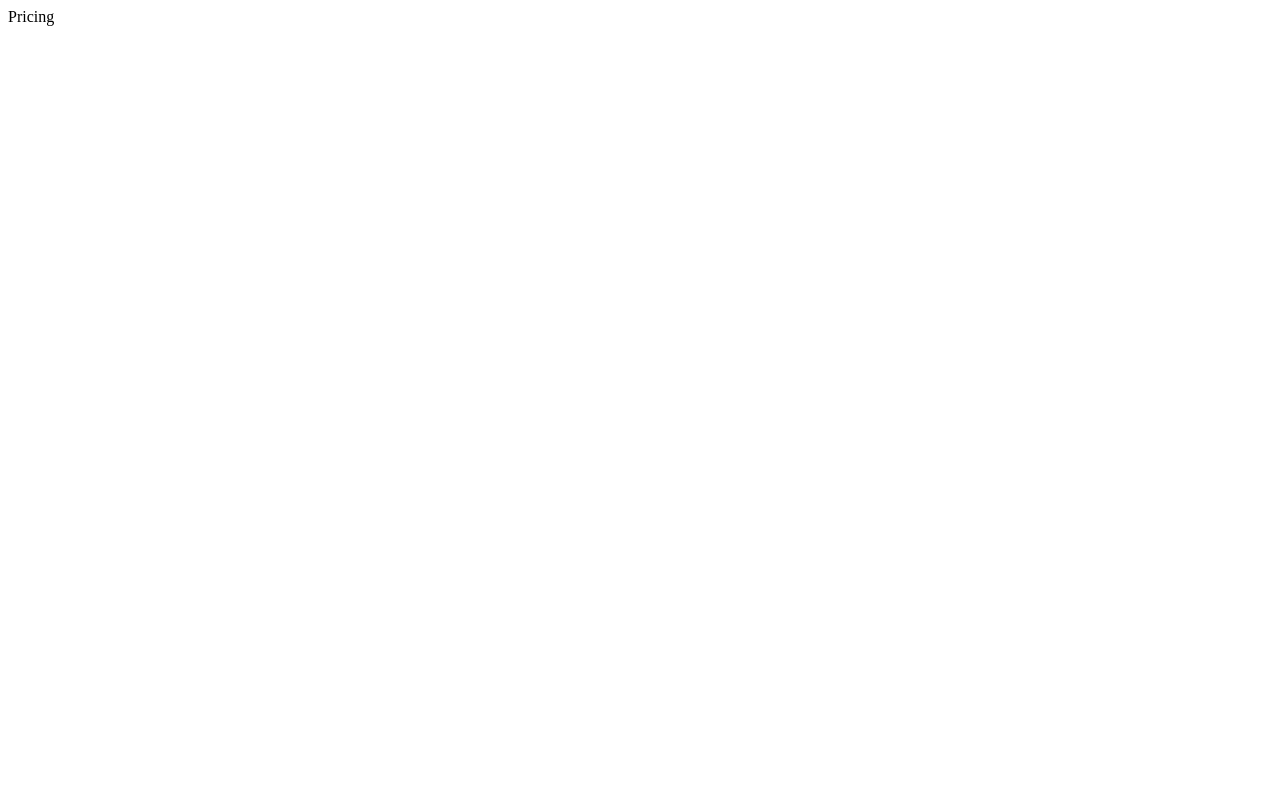
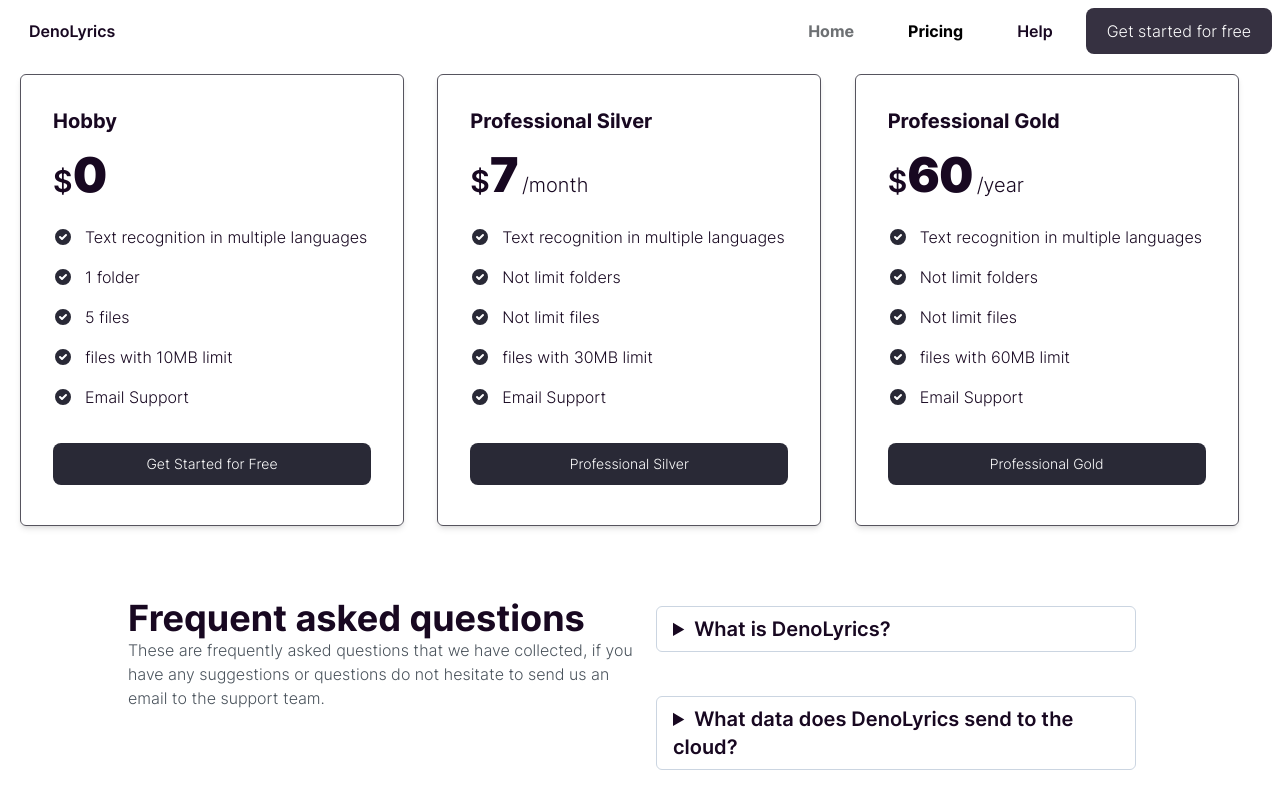
Before and after one commit to denolyrics/denolyrics.app, a Next.js app: page /pricing in a window 1280 px wide. Shown: the top 800 px of the page. Built offline with nearby package versions, Linux system fonts and the light colour scheme.

Commit message:
add changes

```diff
--- a/app/layout.tsx
+++ b/app/layout.tsx
@@ -2,6 +2,7 @@
 import "../styles/globals.css";
 import "../styles/font.css";
 import Footer from "./footer";
+import Navbar from "../components/Navbar";
 
 export default function RootLayout({
   children,
@@ -16,6 +17,7 @@ export default function RootLayout({
       */}
       <head />
       <body>
+        <Navbar />
         {children}
         <Footer />
       </body>
--- a/app/page.tsx
+++ b/app/page.tsx
@@ -1,12 +1,10 @@
 import Faq from "@/components/Faq";
-import Navbar from "@/components/Navbar";
 import Image from "next/image";
 import Link from "next/link";
 
 export default function Home() {
   return (
     <main>
-      <Navbar />
       <div className="mt-20 md:mt-10">
         <div className="flex justify-center items-center">
         <svg
--- /dev/null
+++ b/app/pricing/head.tsx
@@ -0,0 +1,13 @@
+export default function Head() {
+  return (
+    <>
+      <title>DenoLyrics | Pricing</title>
+      <meta content="width=device-width, initial-scale=1" name="viewport" />
+      <meta
+        name="description"
+        content="Get text to audio with few clicks through Artificial Intelligence, DenoLyrics is a web application that understands many languages."
+      />
+      <link rel="icon" href="/denolyrics.svg" type="image/svg" />
+    </>
+  );
+}
--- /dev/null
+++ b/app/pricing/page.tsx
@@ -0,0 +1,117 @@
+import Faq from "@/components/Faq";
+import React from "react";
+
+function Pricing() {
+  return (
+    <>
+      <div className="flex justify-around mr-10">
+        <div className="grid grid-cols-1 md:grid-cols-3 gap-3 mt-3">
+          {suscriptions.map((sub, index) => {
+            return (
+              <div
+                key={sub.id}
+                id={`Card ${sub.type}`}
+                className="w-full max-w-sm p-4 bg-menu border border-[#56545e] rounded-md shadow-md sm:p-8 ml-5 mr-5"
+              >
+                <h5 className="mb-4 text-xl font-bold">{sub.type}</h5>
+                <div className="flex items-baseline">
+                  <span className="text-3xl font-semibold">$</span>
+                  <span className="text-5xl font-extrabold tracking-tight">
+                    {sub.pricing}
+                  </span>
+                  <span className="ml-1 text-xl font-normal ">
+                    {sub.type === "Hobby" ? "" : "/" + sub.duration}
+                  </span>
+                </div>
+                {/* List */}
+                <ul role="list" className="space-y-5 my-7">
+                  {sub.benefits.map((benefit) => {
+                    return (
+                      <li key={benefit} className="flex space-x-3">
+                        {/* Icon */}
+                        <svg
+                          aria-hidden="true"
+                          className="flex-shrink-0 w-5 h-5 text-[#292936]"
+                          fill="currentColor"
+                          viewBox="0 0 20 20"
+                          xmlns="http://www.w3.org/2000/svg"
+                        >
+                          <path
+                            fillRule="evenodd"
+                            d="M10 18a8 8 0 100-16 8 8 0 000 16zm3.707-9.293a1 1 0 00-1.414-1.414L9 10.586 7.707 9.293a1 1 0 00-1.414 1.414l2 2a1 1 0 001.414 0l4-4z"
+                            clipRule="evenodd"
+                          />
+                        </svg>
+                        <span className="text-base font-normal leading-tight">
+                          {benefit}
+                        </span>
+                      </li>
+                    );
+                  })}
+                </ul>
+                <button
+                  type="button"
+                  id={`btn-plan-${index}`}
+                  className="select-none w-full hover:shadow-md bg-[#292936] hover:bg-black text-white focus:outline-none text-sm font-medium rounded-lg inline-flex justify-center text-center px-5 py-2.5 mb-2 mt-2 border border-transparent"
+                >
+                  {sub.type === "Hobby" ? "Get Started for Free" : sub.type}
+                </button>
+              </div>
+            );
+          })}
+        </div>
+      </div>
+      <br />
+      <br />
+      <br />
+      <Faq />
+    </>
+  );
+}
+
+export default Pricing;
+
+const suscriptions = [
+  {
+    id: 1,
+    type: "Hobby",
+    pricing: 0,
+    duration: "month",
+    benefits: [
+      "Text recognition in multiple languages",
+      "1 folder",
+      "5 files",
+      "files with 10MB limit",
+      "Email Support",
+    ],
+    link: "https://app.denolyrics.com",
+  },
+  {
+    id: 2,
+    type: "Professional Silver",
+    pricing: 7,
+    duration: "month",
+    benefits: [
+      "Text recognition in multiple languages",
+      "Not limit folders",
+      "Not limit files",
+      "files with 30MB limit",
+      "Email Support",
+    ],
+    link: "https://app.denolyrics.com/settings/billing?modal=2",
+  },
+  {
+    id: 3,
+    type: "Professional Gold",
+    pricing: 60,
+    duration: "year",
+    benefits: [
+      "Text recognition in multiple languages",
+      "Not limit folders",
+      "Not limit files",
+      "files with 60MB limit",
+      "Email Support",
+    ],
+    link: "https://app.denolyrics.com/settings/billing?modal=3",
+  },
+];
--- a/components/Navbar/index.tsx
+++ b/components/Navbar/index.tsx
@@ -1,7 +1,10 @@
+"use client";
 import React from "react";
 import Link from "next/link";
+import { usePathname } from "next/navigation";
 
 function Navbar() {
+  const pathname = usePathname();
   return (
     <>
       <nav className="block md:hidden m-3">
@@ -25,12 +28,12 @@ function Navbar() {
           </div>
         </div>
       </nav>
-      <nav className="hidden md:block font-semibold text-[#6D7073] backdrop-blur-sm bg-white/80 sticky top-0 z-50 p-2">
+      <nav className="hidden md:block font-semibold backdrop-blur-sm bg-white/80 sticky top-0 z-50 p-2">
         <div className="grid grid-cols-2">
           <div className="flex justify-start items-start">
             <Link
               href="/"
-              className="select-none px-5 py-2.5 font-bold border border-transparent"
+              className="select-none px-5 py-2.5 border border-transparent"
             >
               DenoLyrics
             </Link>
@@ -39,22 +42,26 @@ function Navbar() {
             <div className="flex justify-center items-center">
               <Link
                 href="/"
-                className="select-none px-5 py-2.5 border border-transparent"
+                className={`select-none px-5 py-2.5 font-bold border border-transparent ${
+                  pathname === "/" ? "text-black" : "text-[#6D7073]"
+                }`}
               >
                 Home
               </Link>
             </div>
             <div className="flex justify-center items-center">
               <Link
-                href="/about"
-                className="select-none px-5 py-2.5 border border-transparent"
+                href="/pricing"
+                className={`select-none px-5 py-2.5 font-bold border border-transparent ${
+                  pathname === "/pricing" ? "text-black" : "text-[#6D7073]"
+                }`}
               >
                 Pricing
               </Link>
             </div>
             <div className="flex justify-center items-center">
               <Link
-                href="/about"
+                href="/help"
                 className="select-none px-5 py-2.5 border border-transparent"
               >
                 Help
--- a/pages/pricing.tsx
+++ /dev/null
@@ -1,9 +0,0 @@
-import React from 'react'
-
-function Pricing() {
-  return (
-    <div>Pricing</div>
-  )
-}
-
-export default Pricing
```
Also changed, not shown: public/screenshot.png.
